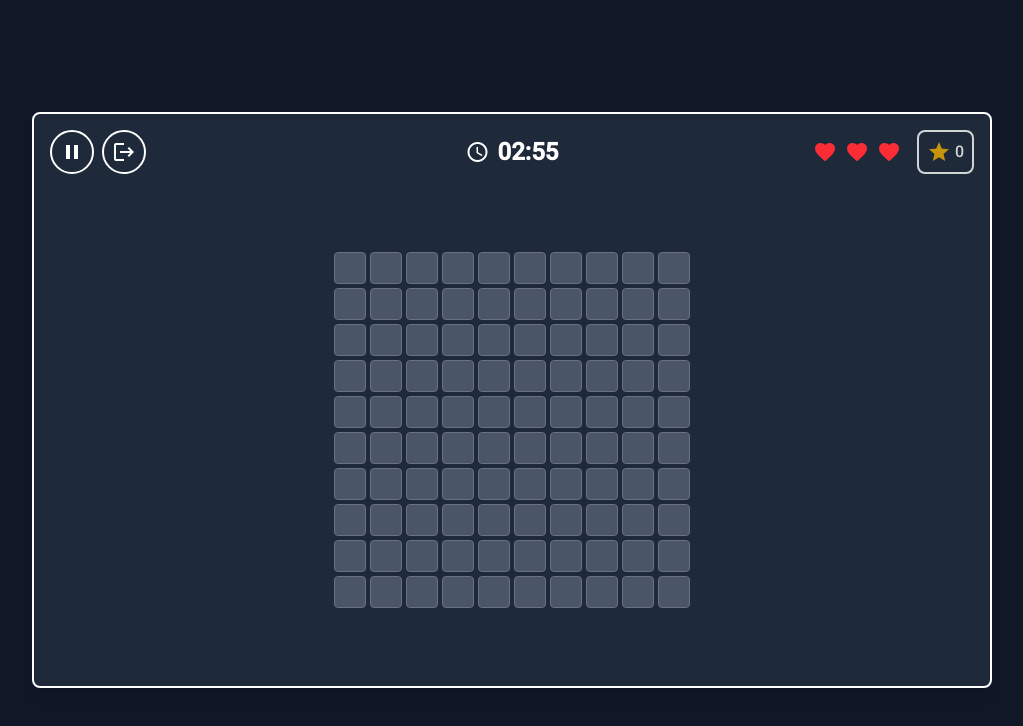
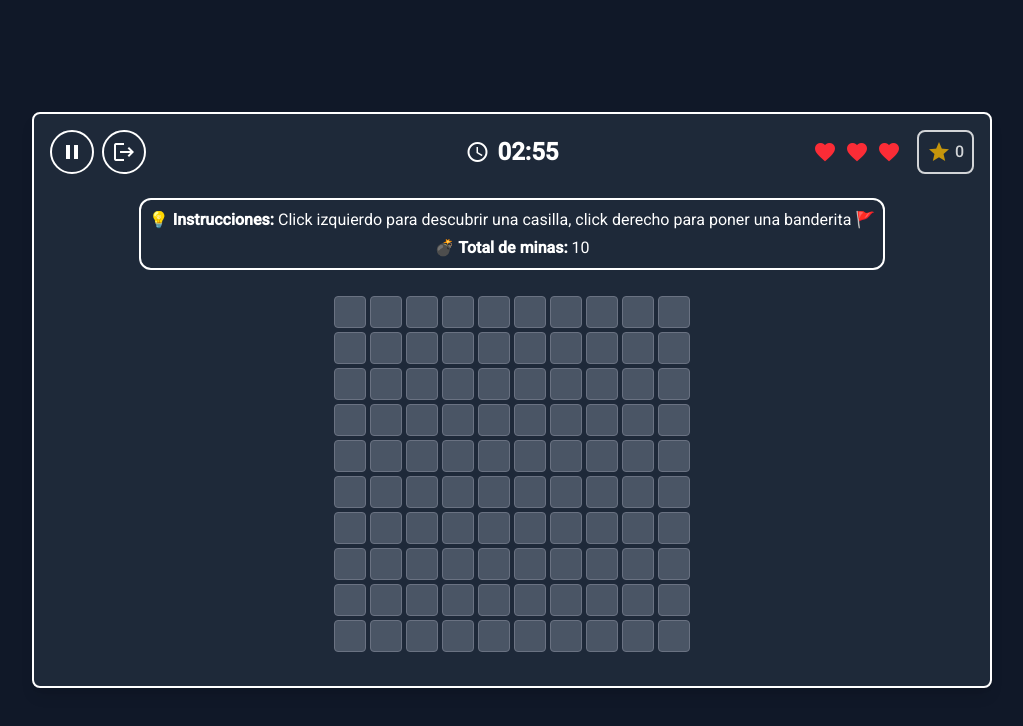
Before and after one commit to SmaniaMatias20/matias-smania-progr4-2025-tp1-c1, an Angular app in the folder Front/: page /games/buscaminas in a window 1280 px wide. Shown: the top 726 px of the page, without its empty margins (128-1151 px from the left). Built offline with nearby package versions, Linux system fonts and the light colour scheme; sample sign-in values are in the browser's storage.

Commit message:
buscaminas cartel informativo

```diff
--- a/Front/src/app/pages/buscaminas-page/buscaminas-page.component.html
+++ b/Front/src/app/pages/buscaminas-page/buscaminas-page.component.html
@@ -58,6 +58,19 @@
 
     </div>
 
+    <!-- Instrucciones y minas restantes -->
+    <div
+        class="text-white text-center text-sm md:text-base p-2 flex flex-col items-center gap-1 border-2 rounded-xl m-2">
+        <div>
+            💡 <strong>Instrucciones:</strong> Click izquierdo para descubrir una casilla, click derecho para poner una
+            banderita 🚩
+        </div>
+        <div>
+            💣 <strong>Total de minas:</strong> {{ remainingMines }}
+        </div>
+    </div>
+
+
     <!-- Tablero principal -->
     <div class="flex-1 flex items-center justify-center w-full px-2 pb-4">
         <div class="flex flex-col gap-1">
--- a/Front/src/app/pages/buscaminas-page/buscaminas-page.component.ts
+++ b/Front/src/app/pages/buscaminas-page/buscaminas-page.component.ts
@@ -56,6 +56,13 @@ export class BuscaminasPageComponent implements OnInit {
     return this.buscaminasService.getTime();
   }
 
+  get remainingMines(): number {
+    return this.buscaminasService.board
+      .flat()
+      .filter(c => c.isMine && !c.isRevealed)
+      .length;
+  }
+
   onCellClick(cell: Cell): void {
     this.buscaminasService.revealCell(cell.row, cell.col);
   }
--- a/Front/src/app/services/buscaminas/buscaminas.service.ts
+++ b/Front/src/app/services/buscaminas/buscaminas.service.ts
@@ -18,12 +18,13 @@ export class BuscaminasService extends Game {
   board: Cell[][] = [];
   rows = 10;
   cols = 10;
-  totalMines = 7;
+  totalMines = 10;
 
   constructor() {
     super();
 
   }
+
 
   newGame(): void {
     this.board = this.createEmptyBoard();
@@ -141,4 +142,7 @@ export class BuscaminasService extends Game {
       this.endGame(this.getVictory(), this.name);
     }
   }
+
+
+
 }
```
